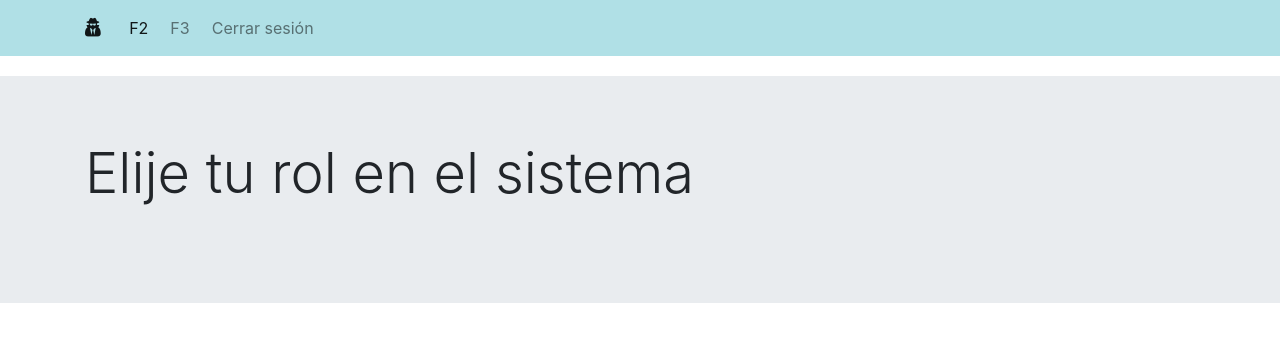
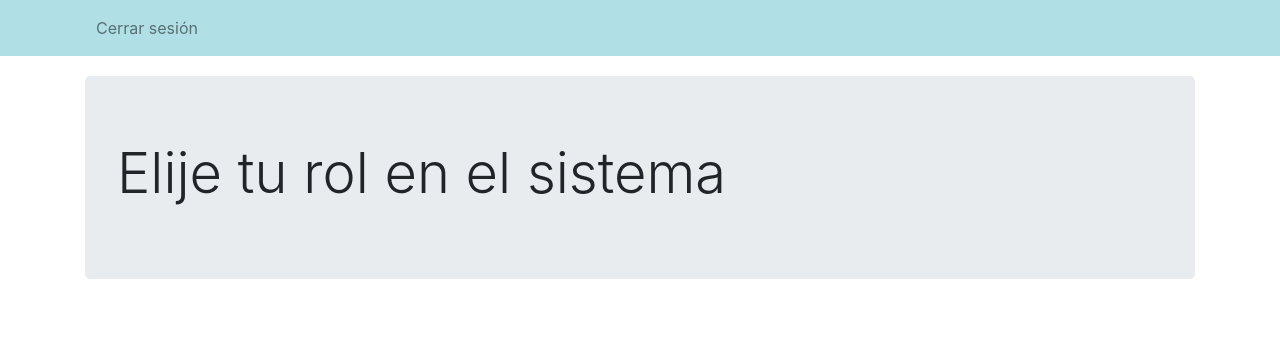
Before and after one commit to Grupo42018/f2kens, a Django app: template frontend_token/templates/user_group.html in a window 1280 px wide. Shown: the top 342 px of the page. Run offline with Django 3.2, Linux system fonts and the light colour scheme; the template is opened without the code that fills it, so the values that code supplies are empty; some libraries are stand-ins or nearby versions.

Commit message:
Mejorada la view de seleccion de pagina

```diff
--- a/frontend_token/templates/user_group.html
+++ b/frontend_token/templates/user_group.html
@@ -25,19 +25,12 @@
   <body>
     <nav class="navbar navbar-expand-lg navbar-light bg-primary">
       <div class="container">
-        <a class="navbar-brand" href="{% url 'check_user' %}"><i class="fa fa-user-secret"></i></a>
         <button class="navbar-toggler" type="button" data-toggle="collapse" data-target="#navbar" aria-controls="navbarsExampleDefault" aria-expanded="false" aria-label="Toggle navigation">
           <span class="navbar-toggler-icon"></span>
         </button>
 
         <div class="collapse navbar-collapse" id="navbar">
           <ul class="navbar-nav nav mr-auto">
-            <li class="nav-item active">
-              <a class="nav-link" href="#f2" data-toggle="tab">F2</a>
-            </li>
-            <li class="nav-item">
-              <a class="nav-link" href="#f3" data-toggle="tab">F3</a>
-            </li>
             <li class="nav-item">
               <a class="nav-link" href="{% url 'logout' %}">Cerrar sesión</a>
             </li>
@@ -46,14 +39,13 @@
       </div>
     </nav>
 
-    <div class="jumbotron jumbotron-fluid">
-        <div class="container">
+    <main role="main" class="container">
+        <div class="jumbotron">
             <h1 class="display-4">Elije tu rol en el sistema</h1>
-            <p class="lead">
             <div class="container">
                 <div class="row">
                     {% for user_group in user_groups %}
-                            <div class="col-sm">
+                        <div class="col-12" style="margin-bottom: 15px">
                             {% if user_group.name == 'Directives' %}
                             <a class="btn btn-primary btn-lg" href='{% url "index_director" %}' role="button">Director</a>
                             {% elif user_group.name == 'Preceptors' %}
@@ -71,9 +63,7 @@
                     {% endfor %}
                 </div>
             </div>
-            </p>
         </div>
-    </div>
-
+    </main>
   </body>
 </html>
```
Lines whose indentation alone changed are shown as unchanged.
